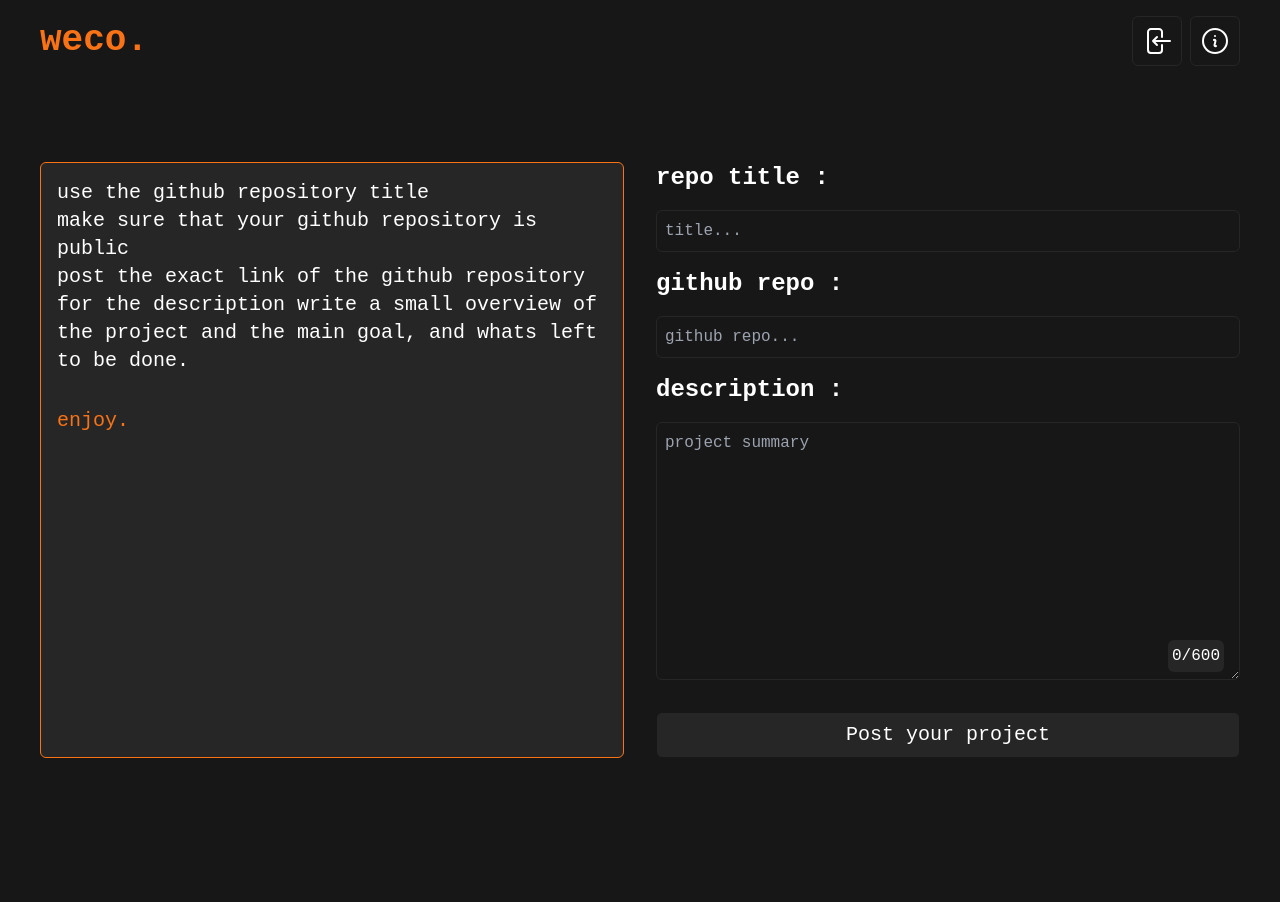
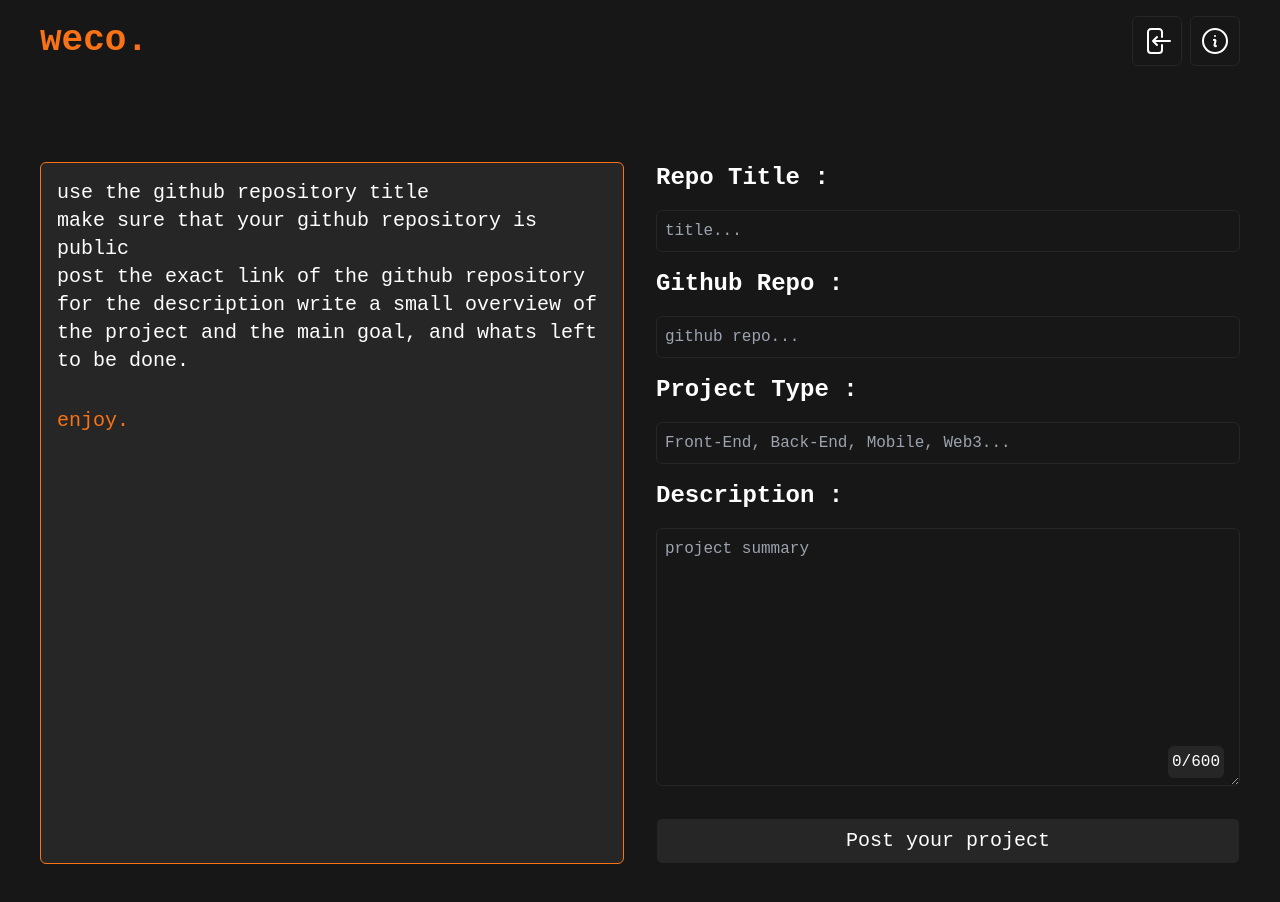
Before and after one commit to MFLXU/weco, a React (Create React App) app: page /create-post in a window 1280 px wide. Before the commit the page ends 800 px from the top, so only its background shows below. Built offline with nearby package versions, Linux system fonts and the light colour scheme; no server answers.

Commit message:
added sorting feature and working on a search by project type feature

```diff
--- a/src/pages/create-post/CreateForm.tsx
+++ b/src/pages/create-post/CreateForm.tsx
@@ -11,6 +11,7 @@ interface CreateFormData {
   title: string;
   description: string;
   githubrepo: string;
+  ptype: string;
 }
 const CreateForm = () => {
   const navigate = useNavigate();
@@ -21,12 +22,13 @@ const CreateForm = () => {
     setDesc(e.target.value.length);
   };
   const schema = yup.object().shape({
-    title: yup.string().max(50).required("You must add a title!"),
+    title: yup.string().max(40).required("You must add a title!"),
     description: yup.string().max(600).required("You must add a description!"),
     githubrepo: yup
       .string()
       .url()
       .required("You must add the github repo link!"),
+    ptype: yup.string().max(40).required("You must add a project type!"),
   });
   const {
     register,
@@ -56,14 +58,20 @@ const CreateForm = () => {
         </div>
       ) : null}
       <form onSubmit={handleSubmit(onCreatePost)}>
-        <label>repo title :</label>
+        <label>Repo Title :</label>
         <input placeholder="title..." {...register("title")} />
         <p className="text-red-600">{errors.title?.message}</p>
-        <label>github repo :</label>
+        <label>Github Repo :</label>
         <input placeholder="github repo..." {...register("githubrepo")} />
         <p className="text-red-600">{errors.githubrepo?.message}</p>
+        <label>Project Type :</label>
+        <input
+          placeholder="Front-End, Back-End, Mobile, Web3..."
+          {...register("ptype")}
+        />
+        <p className="text-red-600">{errors.ptype?.message}</p>
 
-        <label>description :</label>
+        <label>Description :</label>
         <div className="relative w-full">
           <textarea
             className="w-full"
--- a/src/pages/projects/Projects.tsx
+++ b/src/pages/projects/Projects.tsx
@@ -2,7 +2,11 @@ import { getDocs, collection } from "firebase/firestore";
 import { db } from "../../config/firebase";
 import { useEffect, useState } from "react";
 import ProjectPost from "./ProjectPost";
-import { useAuthState } from "react-firebase-hooks/auth";
+import {
+  BarsArrowDownIcon,
+  BarsArrowUpIcon,
+  MagnifyingGlassIcon,
+} from "@heroicons/react/24/outline";
 
 export interface Post {
   id: string;
@@ -11,6 +15,7 @@ export interface Post {
   githubrepo: string;
   username: string;
   description: string;
+  ptype: string;
 }
 
 const Projects = () => {
@@ -25,6 +30,7 @@ const Projects = () => {
   useEffect(() => {
     getPosts();
   }, [postsList]);
+  const [sort, setSort] = useState(false);
   return (
     <div className="pb-10">
       <div className="container">
@@ -35,16 +41,41 @@ const Projects = () => {
             leave your{" "}
             <span className="text-orange-500 font-extrabold">mark</span> ✨{" "}
           </h1>
+
+          <div className="mb-8 flex gap-4 items-center justify-center">
+            <div className="flex w-full ml-auto items-center justify-start gap-2 p-2 rounded-md border border-neutral-800  duration-300 cursor-pointer hover:border-orange-500">
+              <input
+                type="text"
+                className="bg-neutral-900 outline-0 text-xl w-full ml-2"
+                placeholder="Front-End, Back-End, Mobile, Web3..."
+              />
+              <MagnifyingGlassIcon className="w-8 ml-auto" />
+            </div>
+            <button
+              onClick={() => {
+                setSort(!sort);
+              }}
+              className="flex ml-auto items-center justify-center gap-2 p-2 rounded-md border border-neutral-800 hover:bg-neutral-800 duration-300 cursor-pointer hover:border-orange-500"
+            >
+              {sort ? (
+                <BarsArrowDownIcon className="w-8" />
+              ) : (
+                <BarsArrowUpIcon className="w-8" />
+              )}
+            </button>
+          </div>
           <div className="grid grid-cols-1 gap-8">
             {postsList == null ? (
               <p className="text-3xl text-orange-500 text-center font-extrabold">
                 Loading
               </p>
-            ) : (
+            ) : sort ? (
               postsList
                 ?.slice(0)
                 .reverse()
                 .map((post) => <ProjectPost post={post} />)
+            ) : (
+              postsList?.map((post) => <ProjectPost post={post} />)
             )}
           </div>
         </div>
```
